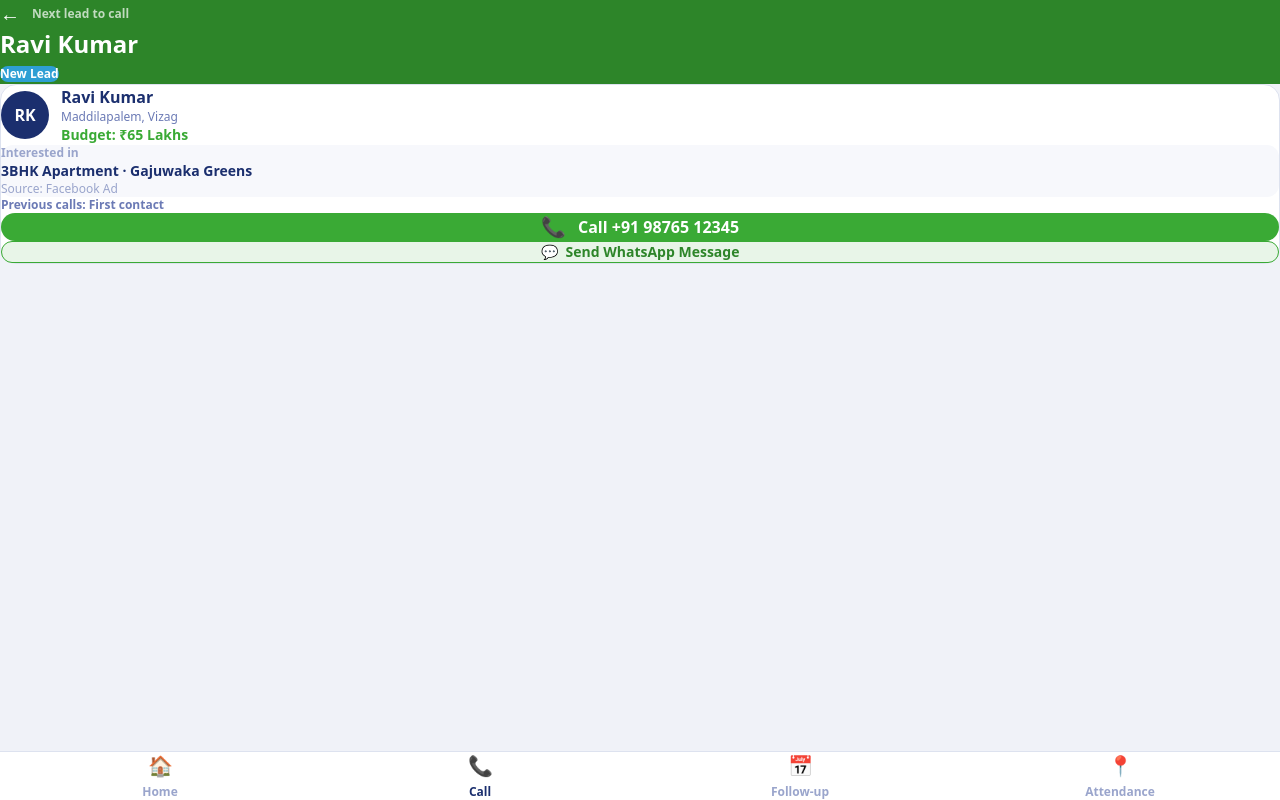
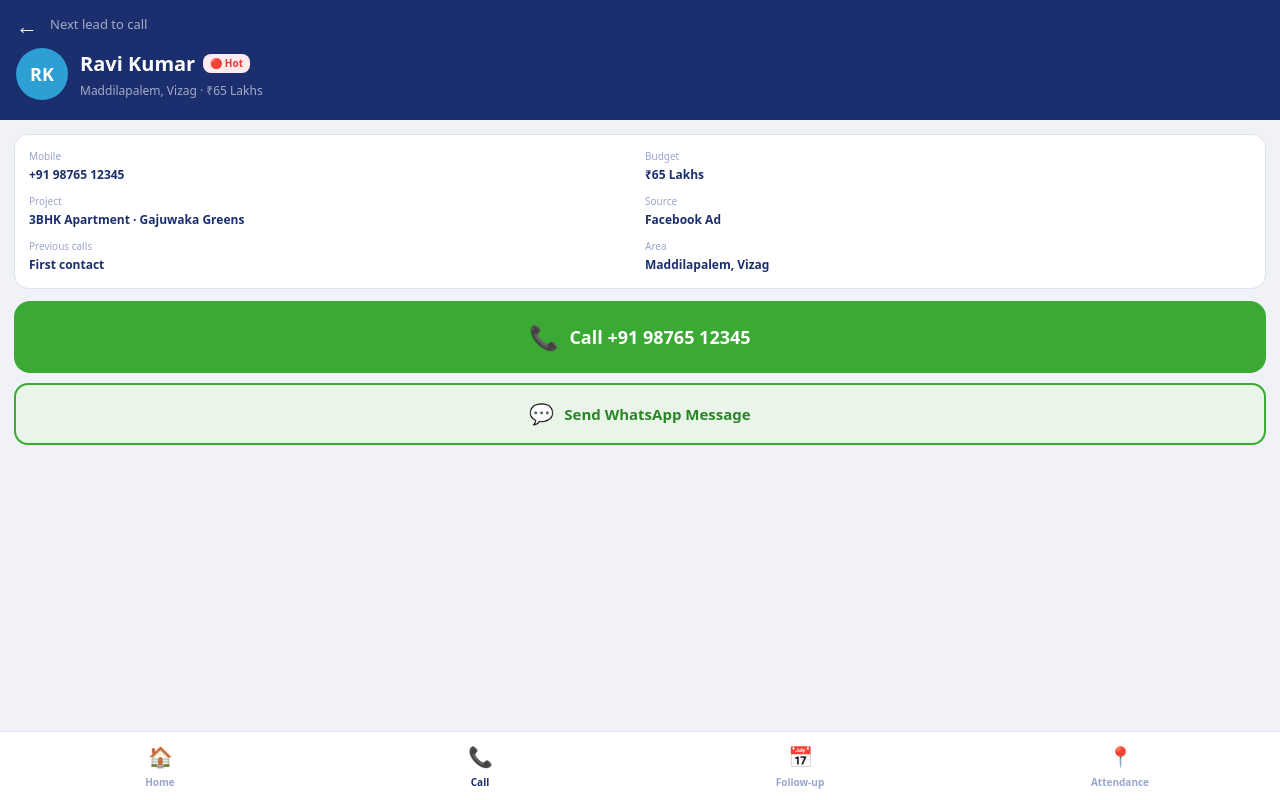
Before and after one commit to chakradhartatikonda27-art/squarefeet-crm, a Next.js app: page /telecaller/call in a window 1280 px wide. Built offline with nearby package versions, Linux system fonts and the light colour scheme.

Commit message:
call screen rebuilt clean - status buttons fixed

```diff
--- a/app/telecaller/call/page.tsx
+++ b/app/telecaller/call/page.tsx
@@ -17,15 +17,16 @@ export default function CallScreen() {
     budget: '₹65 Lakhs',
     project: '3BHK Apartment · Gajuwaka Greens',
     source: 'Facebook Ad',
-    lastCall: 'First contact',
+    score: 'Hot',
+    calls: 0,
   };
 
   const statuses = [
-    { key: 'CONNECTED', label: 'Connected', bg: '#E8F5E8', fg: '#2D8529', border: '#3AAA35' },
-    { key: 'INTERESTED', label: 'Interested', bg: '#E3F4FB', fg: '#1565C0', border: '#2E9FD4' },
-    { key: 'BUSY', label: 'Busy / Call Back', bg: '#FFF3E0', fg: '#E65100', border: '#F57C00' },
-    { key: 'NOT_CONNECTED', label: 'Not Picked Up', bg: '#FFEBEE', fg: '#B71C1C', border: '#E53935' },
-    { key: 'NOT_INTERESTED', label: 'Not Interested', bg: '#F5F5F5', fg: '#616161', border: '#BDBDBD' },
+    { key: 'CONNECTED', label: 'Connected', bg: '#E8F5E8', fg: '#2D8529', border: '#3AAA35', icon: '✅' },
+    { key: 'INTERESTED', label: 'Interested', bg: '#E3F4FB', fg: '#1565C0', border: '#2E9FD4', icon: '🔥' },
+    { key: 'BUSY', label: 'Busy / Call Back', bg: '#FFF3E0', fg: '#E65100', border: '#F57C00', icon: '⏰' },
+    { key: 'NOT_PICKED', label: 'Not Picked Up', bg: '#FFEBEE', fg: '#B71C1C', border: '#E53935', icon: '📵' },
+    { key: 'NOT_INTERESTED', label: 'Not Interested', bg: '#F5F5F5', fg: '#616161', border: '#BDBDBD', icon: '🚫' },
   ];
 
   const followupTimes = [
@@ -37,185 +38,180 @@ export default function CallScreen() {
 
   const handleStatusSelect = (key: string) => {
     setSelectedStatus(key);
-    if (key === 'INTERESTED' || key === 'BUSY' || key === 'CONNECTED') {
-      setShowFollowup(true);
-    } else {
-      setShowFollowup(false);
-    }
-  };
-
-  const handleSave = () => {
-    router.push('/telecaller/home');
+    setShowFollowup(['INTERESTED', 'BUSY', 'CONNECTED'].includes(key));
   };
 
   return (
-    <div className="min-h-screen flex flex-col" style={{background: '#F0F2F8'}}>
+    <div style={{minHeight: '100dvh', background: '#F0F2F8', display: 'flex', flexDirection: 'column'}}>
 
       {/* Header */}
-      <div className="p-4 pb-5" style={{background: '#2D8529'}}>
-        <div className="flex items-center gap-3 mb-3">
+      <div style={{background: '#1B2F6E', padding: '14px 16px 20px'}}>
+        <div style={{display: 'flex', alignItems: 'center', gap: '12px', marginBottom: '12px'}}>
           <button onClick={() => router.push('/telecaller/home')}
-            className="text-white text-xl">←</button>
-          <p className="text-xs font-semibold" style={{color: 'rgba(255,255,255,0.7)'}}>
-            Next lead to call
-          </p>
+            style={{color: 'white', background: 'none', border: 'none',
+                    fontSize: '22px', cursor: 'pointer', lineHeight: 1}}>←</button>
+          <span style={{fontSize: '13px', color: 'rgba(255,255,255,0.6)'}}>Next lead to call</span>
         </div>
-        <h1 className="text-2xl font-bold text-white">{lead.name}</h1>
-        <span className="text-xs font-bold px-3 py-1 rounded-full mt-2 inline-block"
-              style={{background: '#2E9FD4', color: 'white'}}>
-          New Lead
+
+        {/* Lead Info */}
+        <div style={{display: 'flex', alignItems: 'center', gap: '12px'}}>
+          <div style={{width: '52px', height: '52px', borderRadius: '50%', background: '#2E9FD4',
+                       display: 'flex', alignItems: 'center', justifyContent: 'center',
+                       fontSize: '18px', fontWeight: '800', color: 'white', flexShrink: 0}}>
+            {lead.name.split(' ').map(n => n[0]).join('')}
+          </div>
+          <div style={{flex: 1}}>
+            <div style={{display: 'flex', alignItems: 'center', gap: '8px', marginBottom: '3px'}}>
+              <h1 style={{fontSize: '20px', fontWeight: '800', color: 'white', margin: 0}}>
+                {lead.name}
+              </h1>
+              <span style={{fontSize: '10px', fontWeight: '700', padding: '2px 7px',
+                            borderRadius: '8px', background: '#FFEBEE', color: '#E53935'}}>
+                🔴 Hot
               </span>
             </div>
-
-      <div className="flex-1 p-4 flex flex-col gap-3">
-
-        {/* Lead Info Card */}
-        <div className="bg-white rounded-2xl p-4"
-             style={{border: '0.5px solid #DDE2EF'}}>
-          <div className="flex items-center gap-3 mb-3">
-            <div className="w-12 h-12 rounded-full flex items-center justify-center text-base font-bold text-white flex-shrink-0"
-                 style={{background: '#1B2F6E'}}>
-              RK
+            <div style={{fontSize: '12px', color: 'rgba(255,255,255,0.6)'}}>
+              {lead.area} · {lead.budget}
             </div>
-            <div>
-              <div className="text-base font-bold" style={{color: '#1B2F6E'}}>{lead.name}</div>
-              <div className="text-xs" style={{color: '#6B7AB5'}}>{lead.area}</div>
-              <div className="text-sm font-bold mt-0.5" style={{color: '#3AAA35'}}>
-                Budget: {lead.budget}
           </div>
         </div>
       </div>
 
-          <div className="rounded-xl p-3 mb-3" style={{background: '#F7F8FC'}}>
-            <div className="text-xs font-semibold mb-1" style={{color: '#9AA5CC'}}>
-              Interested in
+      <div style={{flex: 1, padding: '14px', overflowY: 'auto', paddingBottom: '80px'}}>
+
+        {/* Lead Details Card */}
+        <div style={{background: 'white', borderRadius: '14px', padding: '14px',
+                     marginBottom: '12px', border: '0.5px solid #DDE2EF'}}>
+          <div style={{display: 'grid', gridTemplateColumns: '1fr 1fr', gap: '10px'}}>
+            {[
+              {lbl: 'Mobile', val: lead.mobile},
+              {lbl: 'Budget', val: lead.budget},
+              {lbl: 'Project', val: lead.project},
+              {lbl: 'Source', val: lead.source},
+              {lbl: 'Previous calls', val: 'First contact'},
+              {lbl: 'Area', val: lead.area},
+            ].map((item, i) => (
+              <div key={i}>
+                <div style={{fontSize: '10px', color: '#9AA5CC', marginBottom: '2px'}}>{item.lbl}</div>
+                <div style={{fontSize: '12px', fontWeight: '600', color: '#1B2F6E'}}>{item.val}</div>
               </div>
-            <div className="text-sm font-bold" style={{color: '#1B2F6E'}}>
-              {lead.project}
-            </div>
-            <div className="text-xs mt-1" style={{color: '#9AA5CC'}}>
-              Source: {lead.source}
+            ))}
           </div>
         </div>
 
-          <div className="text-xs font-semibold mb-3" style={{color: '#6B7AB5'}}>
-            Previous calls: {lead.lastCall}
-          </div>
-
         {/* Call Button */}
-          {!callStarted ? (
-            <button
-              onClick={() => setCallStarted(true)}
-              className="w-full py-4 rounded-2xl text-base font-bold text-white flex items-center justify-center gap-3"
-              style={{background: '#3AAA35'}}>
-              <span className="text-xl">📞</span>
+        {!callStarted && (
+          <button onClick={() => setCallStarted(true)}
+            style={{width: '100%', padding: '18px', borderRadius: '16px', border: 'none',
+                    background: '#3AAA35', color: 'white', fontSize: '18px', fontWeight: '800',
+                    cursor: 'pointer', marginBottom: '10px', display: 'flex',
+                    alignItems: 'center', justifyContent: 'center', gap: '10px'}}>
+            <span style={{fontSize: '24px'}}>📞</span>
             Call {lead.mobile}
           </button>
-          ) : (
-            <div className="w-full py-4 rounded-2xl text-base font-bold text-white flex items-center justify-center gap-3"
-                 style={{background: '#1B2F6E'}}>
-              <span className="text-xl">📞</span>
-              Calling... {lead.mobile}
-            </div>
         )}
 
         {/* WhatsApp Button */}
-          <button className="w-full py-3 rounded-2xl text-sm font-bold mt-2 flex items-center justify-center gap-2"
-            style={{background: '#E8F5E8', color: '#2D8529', border: '1.5px solid #3AAA35'}}>
-            <span>💬</span>
+        {!callStarted && (
+          <button style={{width: '100%', padding: '14px', borderRadius: '14px',
+                          border: '2px solid #3AAA35', background: '#E8F5E8',
+                          color: '#2D8529', fontSize: '15px', fontWeight: '700',
+                          cursor: 'pointer', display: 'flex',
+                          alignItems: 'center', justifyContent: 'center', gap: '10px'}}>
+            <span style={{fontSize: '20px'}}>💬</span>
             Send WhatsApp Message
           </button>
+        )}
+
+        {/* After Call — Status Selection */}
+        {callStarted && (
+          <div>
+            <div style={{background: '#E8EBF5', borderRadius: '12px', padding: '12px 14px',
+                         marginBottom: '12px', textAlign: 'center'}}>
+              <div style={{fontSize: '13px', fontWeight: '700', color: '#1B2F6E'}}>
+                📞 Call in progress with {lead.name}
+              </div>
+              <div style={{fontSize: '11px', color: '#6B7AB5', marginTop: '3px'}}>
+                Select outcome after the call ends
+              </div>
             </div>
 
-        {/* Status Buttons — appear after call started */}
-        {callStarted && (
-          <div className="bg-white rounded-2xl p-4"
-               style={{border: '0.5px solid #DDE2EF'}}>
-            <div className="text-sm font-bold text-center mb-3" style={{color: '#1B2F6E'}}>
-              What happened on the call?
+            {/* Status Buttons */}
+            <div style={{fontSize: '12px', fontWeight: '700', color: '#6B7AB5',
+                         marginBottom: '8px'}}>What happened on this call?</div>
+            <div style={{display: 'grid', gridTemplateColumns: '1fr 1fr', gap: '8px',
+                         marginBottom: '12px'}}>
+              {statuses.map(status => (
+                <button key={status.key}
+                  onClick={() => handleStatusSelect(status.key)}
+                  style={{padding: '14px 10px', borderRadius: '12px',
+                          border: `2px solid ${selectedStatus === status.key ? status.border : '#DDE2EF'}`,
+                          background: selectedStatus === status.key ? status.bg : 'white',
+                          cursor: 'pointer', textAlign: 'center',
+                          transform: selectedStatus === status.key ? 'scale(1.02)' : 'scale(1)'}}>
+                  <div style={{fontSize: '20px', marginBottom: '4px'}}>{status.icon}</div>
+                  <div style={{fontSize: '12px', fontWeight: '700',
+                               color: selectedStatus === status.key ? status.fg : '#1B2F6E'}}>
+                    {status.label}
                   </div>
-            <div className="grid grid-cols-2 gap-2">
-              {statuses.map(s => (
-                <button key={s.key}
-                  onClick={() => handleStatusSelect(s.key)}
-                  className="py-3 px-2 rounded-xl text-sm font-bold border-2 transition-all"
-                  style={{
-                    background: selectedStatus === s.key ? s.fg : s.bg,
-                    color: selectedStatus === s.key ? 'white' : s.fg,
-                    borderColor: s.border,
-                  }}>
-                  {s.label}
                 </button>
               ))}
             </div>
 
             {/* Notes */}
             {selectedStatus && (
-              <div className="mt-3">
-                <label className="text-xs font-semibold block mb-1"
-                       style={{color: '#6B7AB5'}}>
-                  Call notes (optional)
-                </label>
-                <textarea
-                  value={notes}
-                  onChange={e => setNotes(e.target.value)}
-                  placeholder="What was discussed..."
-                  rows={2}
-                  className="w-full px-3 py-2 rounded-xl text-sm border outline-none resize-none"
-                  style={{borderColor: '#DDE2EF', color: '#1A1A2E'}}
-                />
+              <div style={{marginBottom: '12px'}}>
+                <div style={{fontSize: '12px', fontWeight: '700', color: '#6B7AB5', marginBottom: '6px'}}>
+                  Add notes (optional)
                 </div>
-            )}
+                <textarea value={notes} onChange={e => setNotes(e.target.value)}
+                  placeholder="What did the customer say? Any special requirements?"
+                  rows={3}
+                  style={{width: '100%', padding: '12px', borderRadius: '10px',
+                          border: '1.5px solid #DDE2EF', fontSize: '13px',
+                          color: '#1A1A2E', outline: 'none', resize: 'none',
+                          boxSizing: 'border-box', background: 'white'}}/>
               </div>
             )}
 
             {/* Follow-up Scheduler */}
             {showFollowup && (
-          <div className="bg-white rounded-2xl p-4"
-               style={{border: '0.5px solid #DDE2EF', borderLeftWidth: 4, borderLeftColor: '#1B2F6E'}}>
-            <div className="text-sm font-bold mb-3" style={{color: '#1B2F6E'}}>
-              Schedule follow-up call
+              <div style={{background: '#E8EBF5', borderRadius: '12px', padding: '14px',
+                           marginBottom: '12px'}}>
+                <div style={{fontSize: '13px', fontWeight: '700', color: '#1B2F6E', marginBottom: '10px'}}>
+                  📅 Schedule Follow-up
                 </div>
-            <div className="grid grid-cols-2 gap-2 mb-3">
+                <div style={{display: 'grid', gridTemplateColumns: '1fr 1fr', gap: '8px'}}>
                   {followupTimes.map(time => (
-                <button key={time}
-                  onClick={() => setSelectedTime(time)}
-                  className="py-3 px-2 rounded-xl text-sm font-semibold border-2 transition-all"
-                  style={{
-                    background: selectedTime === time ? '#E8EBF5' : 'white',
-                    color: selectedTime === time ? '#1B2F6E' : '#6B7AB5',
-                    borderColor: selectedTime === time ? '#1B2F6E' : '#DDE2EF',
-                  }}>
+                    <button key={time} onClick={() => setSelectedTime(time)}
+                      style={{padding: '10px', borderRadius: '10px', fontSize: '12px',
+                              fontWeight: '600', cursor: 'pointer',
+                              border: `1.5px solid ${selectedTime === time ? '#1B2F6E' : '#DDE2EF'}`,
+                              background: selectedTime === time ? '#1B2F6E' : 'white',
+                              color: selectedTime === time ? 'white' : '#6B7AB5'}}>
                       {time}
                     </button>
                   ))}
                 </div>
-
-            <button
-              onClick={handleSave}
-              disabled={!selectedStatus}
-              className="w-full py-4 rounded-2xl text-base font-bold text-white"
-              style={{background: selectedStatus ? '#1B2F6E' : '#9AA5CC'}}>
-              Save & Next Lead →
-            </button>
               </div>
             )}
 
-        {/* Save without followup */}
-        {callStarted && selectedStatus && !showFollowup && (
-          <button
-            onClick={handleSave}
-            className="w-full py-4 rounded-2xl text-base font-bold text-white"
-            style={{background: '#1B2F6E'}}>
-            Save & Next Lead →
+            {/* Save Button */}
+            {selectedStatus && (
+              <button onClick={() => router.push('/telecaller/home')}
+                style={{width: '100%', padding: '16px', borderRadius: '14px', border: 'none',
+                        background: '#1B2F6E', color: 'white', fontSize: '16px',
+                        fontWeight: '700', cursor: 'pointer'}}>
+                ✅ Save & Next Lead →
               </button>
             )}
-
+          </div>
+        )}
       </div>
 
       {/* Bottom Nav */}
-      <div className="grid grid-cols-4 border-t"
-           style={{background: 'white', borderColor: '#DDE2EF'}}>
+      <div style={{display: 'grid', gridTemplateColumns: 'repeat(4, 1fr)',
+                   background: 'white', borderTop: '1px solid #DDE2EF'}}>
         {[
           {icon: '🏠', label: 'Home', path: '/telecaller/home'},
           {icon: '📞', label: 'Call', path: '/telecaller/call', active: true},
@@ -223,14 +219,14 @@ export default function CallScreen() {
           {icon: '📍', label: 'Attendance', path: '/telecaller/attendance'},
         ].map((item, i) => (
           <button key={i} onClick={() => router.push(item.path)}
-            className="flex flex-col items-center py-3 gap-1 text-xs font-semibold"
-            style={{color: item.active ? '#1B2F6E' : '#9AA5CC'}}>
-            <span className="text-xl">{item.icon}</span>
-            {item.label}
+            style={{display: 'flex', flexDirection: 'column', alignItems: 'center',
+                    padding: '10px 4px', gap: '3px', fontSize: '10px', fontWeight: '600',
+                    color: item.active ? '#1B2F6E' : '#9AA5CC',
+                    background: 'none', border: 'none', cursor: 'pointer'}}>
+            <span style={{fontSize: '20px'}}>{item.icon}</span>{item.label}
           </button>
         ))}
       </div>
-
     </div>
   );
 }
```
Lines whose indentation alone changed are shown as unchanged.
